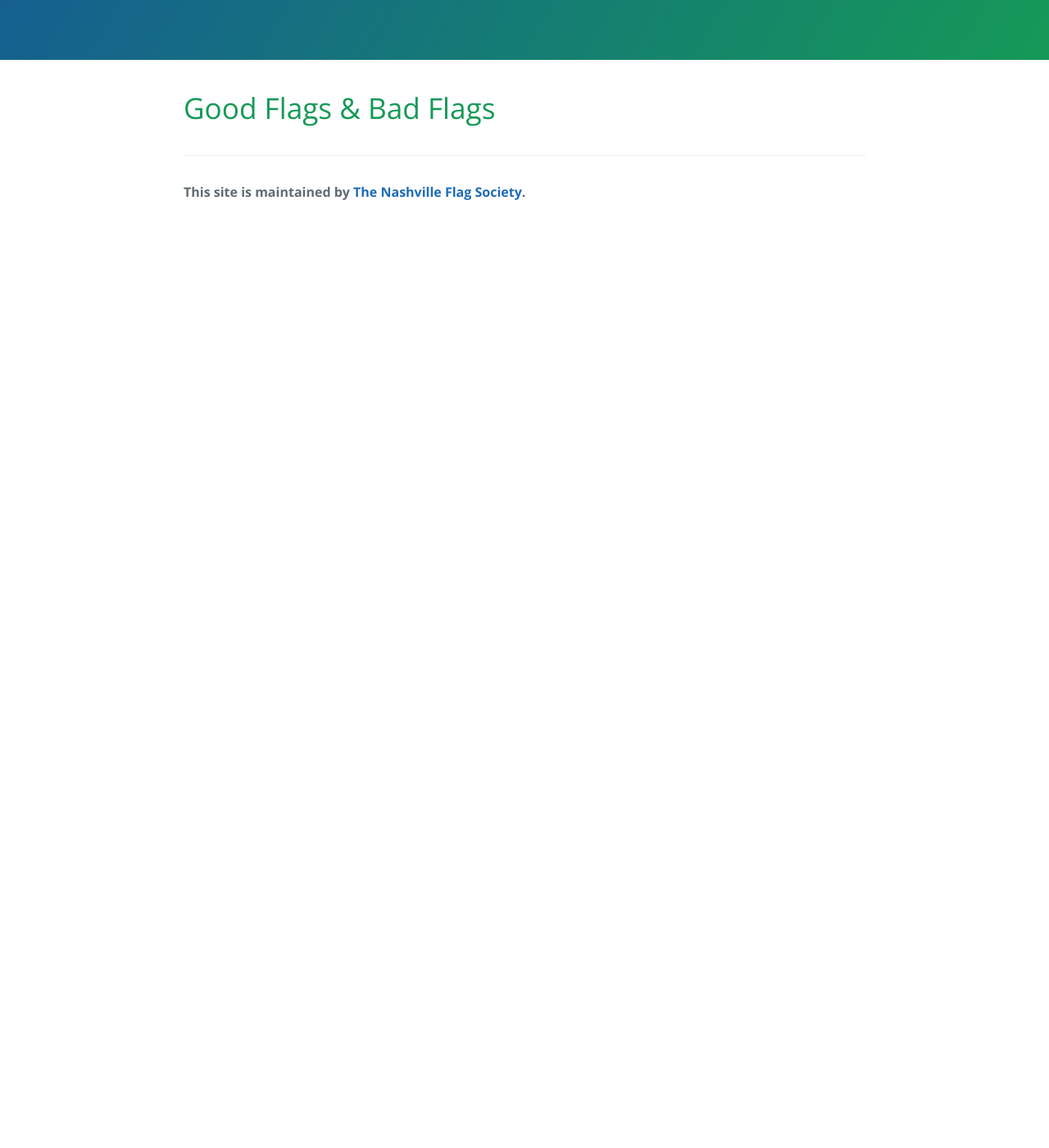
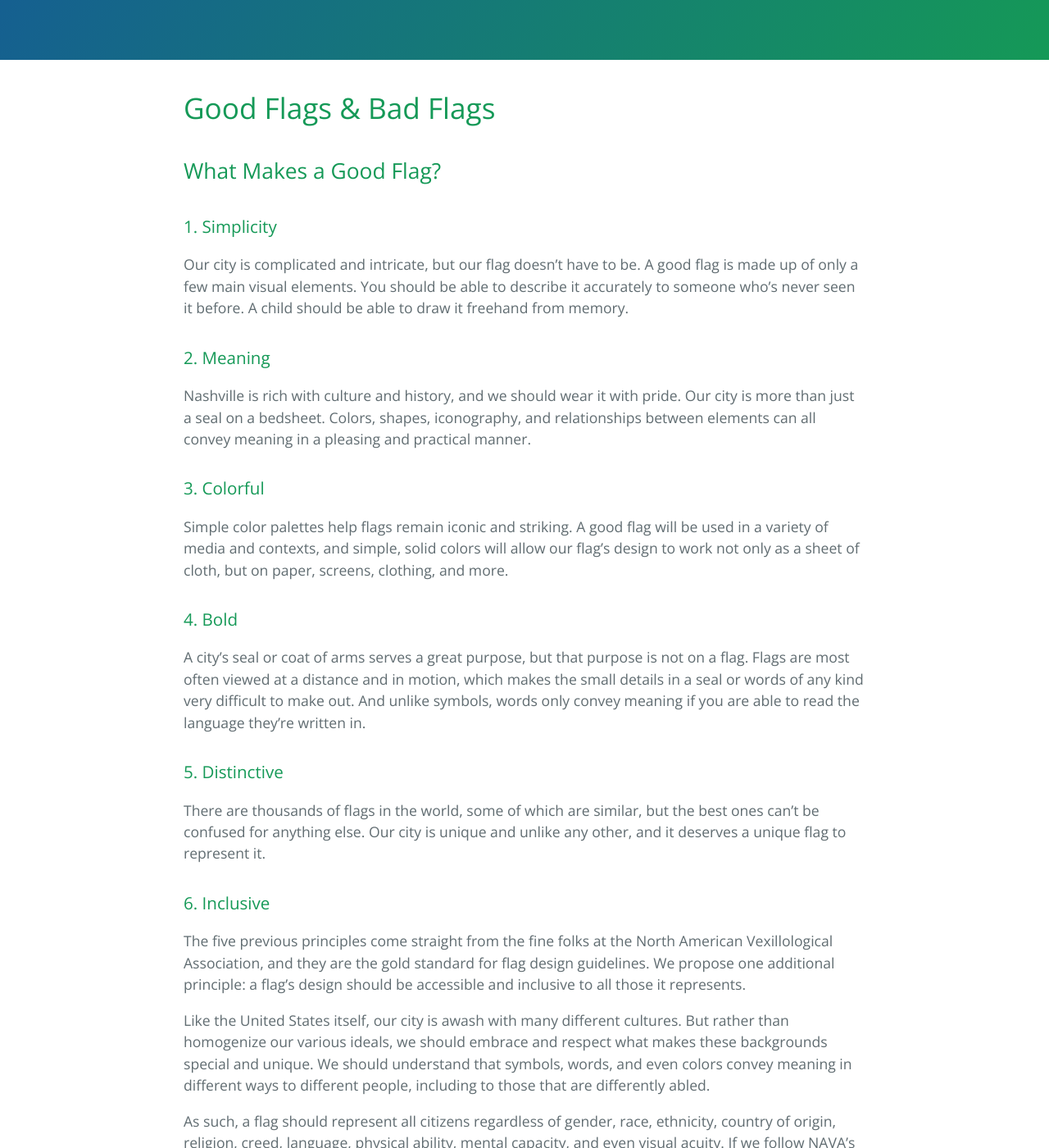
Before and after one commit to jholloway/nashvilleflag, a Jekyll site: the page built from docs/good-and-bad.md, in a window 1280 px wide and 1400 px high, scrolled down 340 px. Shown: the whole window at 82% size. Built offline with Jekyll 4.4.1, drawn with Linux system fonts in a browser that asks for light colours; our own code applies the rules of GitHub Pages for plain Markdown files; before the commit the page ends 900 px from its top, so only the background shows below that; some of the changed text lies outside the part shown.

Commit message:
Update good-and-bad.md

```diff
--- a/docs/good-and-bad.md
+++ b/docs/good-and-bad.md
@@ -1 +1,32 @@
 # Good Flags &amp; Bad Flags
+
+## What Makes a Good Flag? {#good-and-bad}
+
+### 1. Simplicity
+Our city is complicated and intricate, but our flag doesn’t have to be. A good flag is made up of only a few main visual elements. You should be able to describe it accurately to someone who’s never seen it before. A child should be able to draw it freehand from memory.
+
+### 2. Meaning
+Nashville is rich with culture and history, and we should wear it with pride. Our city is more than just a seal on a bedsheet. Colors, shapes, iconography, and relationships between elements can all convey meaning in a pleasing and practical manner.
+
+### 3. Colorful
+Simple color palettes help flags remain iconic and striking. A good flag will be used in a variety of media and contexts, and simple, solid colors will allow our flag’s design to work not only as a sheet of cloth, but on paper, screens, clothing, and more.
+
+### 4. Bold
+A city’s seal or coat of arms serves a great purpose, but that purpose is not on a flag. Flags are most often viewed at a distance and in motion, which makes the small details in a seal or words of any kind very difficult to make out. And unlike symbols, words only convey meaning if you are able to read the language they’re written in.
+
+### 5. Distinctive
+There are thousands of flags in the world, some of which are similar, but the best ones can’t be confused for anything else. Our city is unique and unlike any other, and it deserves a unique flag to represent it.
+
+### 6. Inclusive
+The five previous principles come straight from the fine folks at the North American Vexillological Association, and they are the gold standard for flag design guidelines. We propose one additional principle: a flag’s design should be accessible and inclusive to all those it represents.
+
+Like the United States itself, our city is awash with many different cultures. But rather than homogenize our various ideals, we should embrace and respect what makes these backgrounds special and unique. We should understand that symbols, words, and even colors convey meaning in different ways to different people, including to those that are differently abled.
+
+As such, a flag should represent all citizens regardless of gender, race, ethnicity, country of origin, religion, creed, language, physical ability, mental capacity, and even visual acuity. If we follow NAVA’s five principles, most of this will come naturally. But let’s make sure to go the extra mile.
+
+## Why Fix What Isn’t Broken?
+We would argue that Nashville’s flag is broken. Out of the six principles listed above, it fails every single one. Our previous city flag was a little better, but still falls down under scrutiny. We can and must do better.
+
+Our current flag features lettering and tiny details that are completely lost when viewed in a flag’s typical setting. The colors are garish and lack meaning. The primary element of the flag is the city’s seal, the true meaning of which is unknown. Not only is it indistinct, it could easily be confused for dozens of other municipal flags that follow the same format.
+
+Keeping the current flag isn’t likely to actively hurt our city, but changing it represents an opportunity to create a rallying symbol for our community and put Nashville on the map in yet another arena.
```
